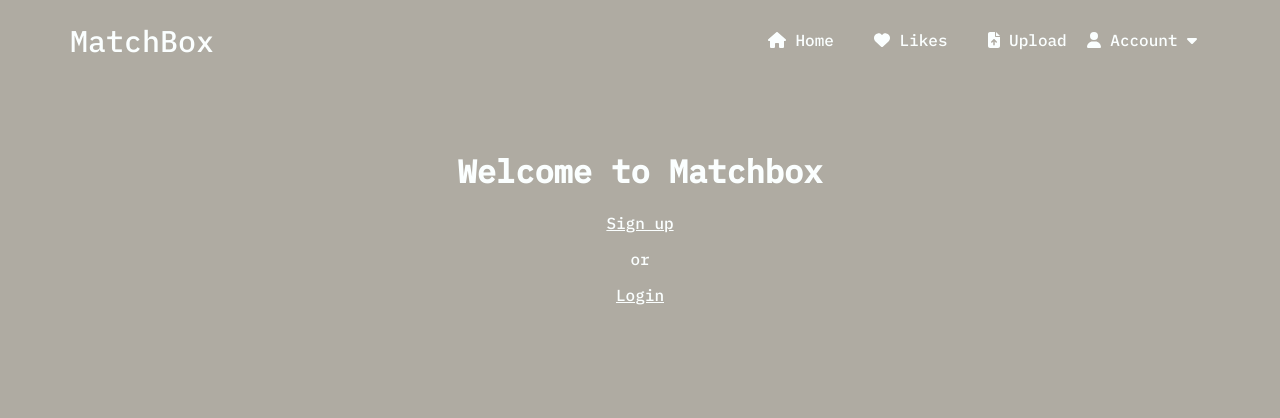
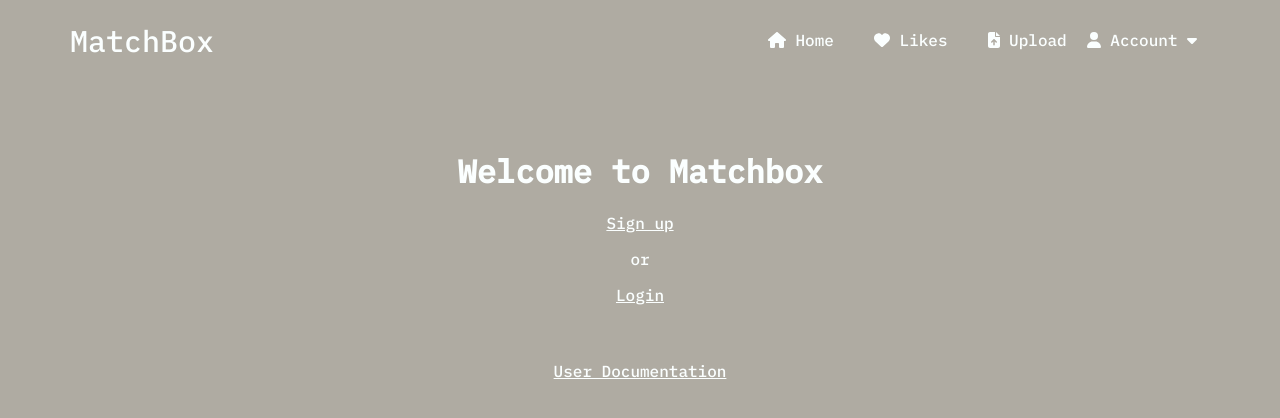
Before and after one commit to David-Tech/Matchbox, a React (Create React App) app in the folder client/: page /Matchbox/Home in a window 1280 px wide. Shown: the top 418 px of the page. Built offline with nearby package versions, Linux system fonts and the light colour scheme.

Commit message:
Added link to User Documentation

```diff
--- a/client/src/components/pages/Home.js
+++ b/client/src/components/pages/Home.js
@@ -6,9 +6,13 @@ function Home() {
   return (
   <div className="body-home">
     <h1>Welcome to Matchbox</h1>
+
     <p><Link className="sign-color" to="/Matchbox/signup">Sign up</Link></p>
     <p>or</p>
     <p><Link className="sign-color" to="/Matchbox/login">Login</Link></p>
+    <br />
+    <br />
+    <a target="_blank" href="https://docs.google.com/presentation/d/1nlvxlSqlyKIxcrMWUEHL_s5ZkkbAApBC/edit?usp=sharing&ouid=112945152730092009592&rtpof=true&sd=true">User Documentation</a>
   </div>
   )
 }
```
